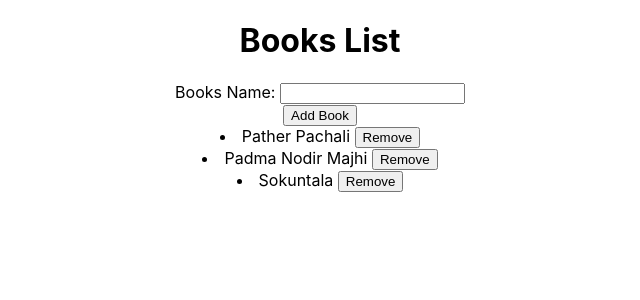
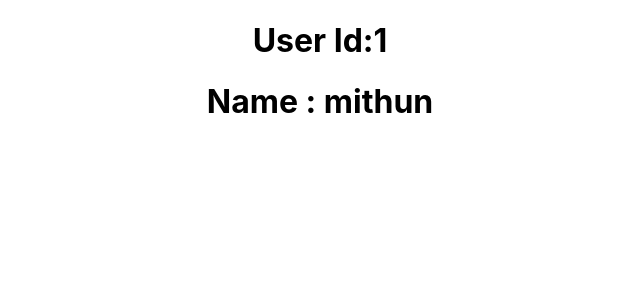
Before and after one commit to mithunbanerjee632/React-Js-Basic, a React (Create React App) app: page / in a window 1280 px wide. Shown: the top 300 px of the page, without its empty margins (320-960 px from the left). Built offline with nearby package versions, Linux system fonts and the light colour scheme.

Commit message:
Prop drilling in React Function Component

```diff
--- a/src/App.js
+++ b/src/App.js
@@ -21,6 +21,7 @@ import LifeCycle from "./LifeCycle/LifeCycle";
 import UserFrom from "./RefExample/UserFrom";
 import UserForm from "./Hook/UseRef/UserForm";
 import UseReducer from "./Hook/UseReducer/UseReducer";
+import Component1 from "./PropDrilling/Component1";
 
 function App() {
 
@@ -28,7 +29,7 @@ function App() {
 
     return (
       <div className="App">
-           <UseReducer/>
+           <Component1/>
 
 
 
--- /dev/null
+++ b/src/PropDrilling/Component1.js
@@ -0,0 +1,13 @@
+import React, {useState} from 'react';
+import Component2 from "./Component2";
+
+const Component1 = () => {
+    const [user,setUser]=useState({id:1,name:"mithun"})
+    return (
+        <div>
+            <Component2 user={user}/>
+        </div>
+    );
+};
+
+export default Component1;
--- /dev/null
+++ b/src/PropDrilling/Component2.js
@@ -0,0 +1,13 @@
+import React from 'react';
+import Component3 from "./Component3";
+
+const Component2 = (props) => {
+    const {user}=props
+    return (
+        <div>
+        <Component3 user={user}/>
+        </div>
+    );
+};
+
+export default Component2;
--- /dev/null
+++ b/src/PropDrilling/Component3.js
@@ -0,0 +1,13 @@
+import React from 'react';
+import Component4 from "./Component4";
+
+const Component3 = (props) => {
+    const {user}=props
+    return (
+        <div>
+            <Component4 user={user}/>
+        </div>
+    );
+};
+
+export default Component3;
--- /dev/null
+++ b/src/PropDrilling/Component4.js
@@ -0,0 +1,13 @@
+import React from 'react';
+
+const Component4 = (props) => {
+    const {user}=props
+    return (
+        <div>
+            <h1>User Id:{user.id}</h1>
+            <h1>Name : {user.name}</h1>
+        </div>
+    );
+};
+
+export default Component4;
```
